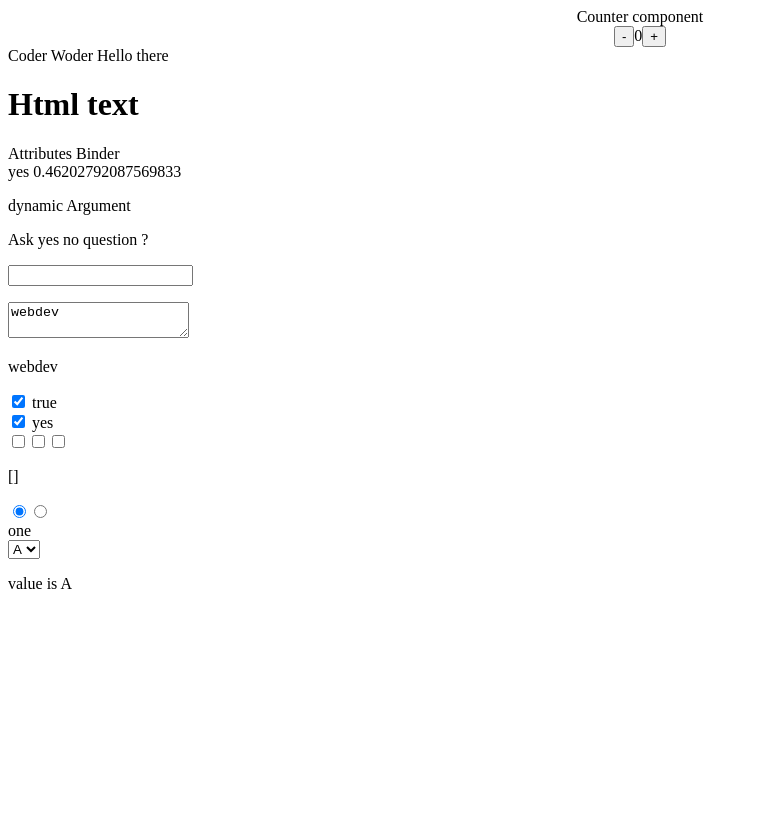
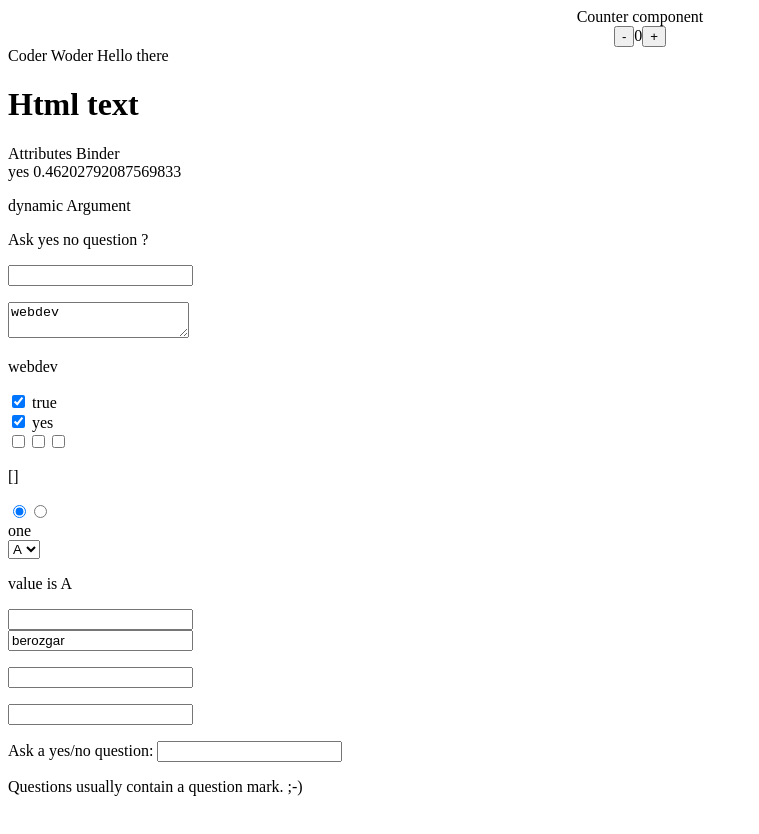
Before and after one commit to we-kartik-a001/Vuejs-Tutorial, a Vue app: page / in a window 1280 px wide. Shown: the top 834 px of the page, without its empty margins (0-759 px from the left). Before the commit the page ends 800 px from the top, so only its background shows below. Built offline with nearby package versions, Linux system fonts and the light colour scheme.

Commit message:
lecture 6 watchcomponent

```diff
--- a/src/App.vue
+++ b/src/App.vue
@@ -2,6 +2,10 @@
   <div>
     <counter></counter>
     <template-syntax></template-syntax>
-    <watch-component />
+    <FormInput/>
+    <watch-component/>
+    <div style=" margin-bottom: 25rem;">
+
+    </div>
   </div>
 </template>
--- /dev/null
+++ b/src/components/FormInput.vue
@@ -0,0 +1,82 @@
+<script setup>
+import { ref } from "vue";
+
+const question = ref(" ");
+
+const message = ref("webdev");
+
+const answer = ref("question genrally container");
+
+// Checkbox
+const checkbox_value = ref(true);
+
+const checked_names = ref([]);
+
+const checkbox_custome_value = ref("yes");
+
+// radio
+const checked_radio = ref("one");
+
+//select
+const selected = ref("A");
+
+</script>
+
+<template>
+  <div>
+    <p>Ask yes no question ?</p>
+    <input type="text" v-model="question" />
+    <p style="white-space: pre-line">{{ question }}</p>
+
+    <div>
+      <textarea v-model="message">message</textarea>
+      <p style="white-space: pre-line">{{ message }}</p>
+    </div>
+  </div>
+
+  <!-- Checkbox -->
+  <div>
+    <input type="checkbox" v-model="checkbox_value" />
+    {{ checkbox_value }}
+  </div>
+
+  <!-- Checkbox with custom value -->
+  <div>
+    <input
+      type="checkbox"
+      true-value="yes"
+      false-value="no"
+      v-model="checkbox_custome_value"
+    />
+    {{ checkbox_custome_value }}
+  </div>
+
+  <!-- Dynamic checkbox -->
+  <div>
+    <input type="checkbox" value="Nayan" v-model="checked_names" />
+    <input type="checkbox" value="Mohan" v-model="checked_names" />
+    <input type="checkbox" value="Rahul" v-model="checked_names" />
+  </div>
+  <p>{{ checked_names }}</p>
+
+  <!-- Radio -->
+  <div>
+    <input type="radio" value="one" v-model="checked_radio" />
+    <input type="radio" value="two" v-model="checked_radio" />
+  </div>
+
+  <div>
+    {{ checked_radio }}
+  </div>
+
+  <!-- select -->
+  <div>
+    <select v-model="selected">
+      <option>A</option>
+      <option>B</option>
+      <option>C</option>
+      <option>D</option>
+    </select>
+    <p>value is {{ selected }}</p>
+  </div>
+</template>
--- a/src/components/WatchComponent.vue
+++ b/src/components/WatchComponent.vue
@@ -1,80 +1,102 @@
+<script setup>
+import { ref, watch } from "vue";
+
+const name = ref("");
+
+//basic
+watch(name, (newValue, oldvalue) => {
+  console.log(`${oldvalue} to ${newValue}`);
+});
+
+const status = ref("berozgar");
+const statuschanger = ref("");
+
+watch(status, (newValue, oldvalue) => {
+  statuschanger.value = newValue;
+
+  return statuschanger;
+});
+
+//medium
+const search = ref("");
+const result = ref(null);
+
+watch(search, async (newsearch) => {
+  if (!newsearch) {
+    result.value = "";
+    return;
+  }
+
+  result.value = "Loading";
+  await new Promise((resolve) => setTimeout(resolve, 1000));
+  result.value = `Result of "${newsearch}"`;
+});
+
+// watch practice
+const searchtext = ref("");
+const searchresult = ref(null);
+
+watch(searchtext, async (newsearchtext) => {
+  if (!newsearchtext) {
+    searchresult.value = "";
+    return;
+  }
+
+  searchresult.value = "Loading";
+  await new Promise((resolve) => setTimeout(resolve, 1000));
+  searchresult.value = `Result of "${newsearchtext}"`;
+});
+
+// watch with api
+const question = ref("");
+const answer = ref("Questions usually contain a question mark. ;-)");
+const loading = ref(false);
+
+watch(question, async (newquestion, oldquestion) => {
+  if (newquestion.includes("yes")) {
+    loading.value = true;
+    answer.value = "Thinking...";
+    try {
+    const res = await fetch("https://yesno.wtf/api");
+    answer.value = (await res.json()).answer;
+  } catch (error) {
+    answer.value = "Error! Could not reach the API. " + error;
+  } finally {
+    loading.value = false;
+  }
+  }
+
+});
+</script>
+
 <template>
+  <input v-model="name" />
+
+  <!-- practice -->
   <div>
-    <p>Ask yes no question ?</p>
-    <input type="text" v-model="question" />
-    <p style="white-space: pre-line">{{ question }}</p>
+    <input type="text" v-model="status" />
+  </div>
+  <p>
+    {{ statuschanger }}
+  </p>
 
-    <div>
-      <textarea v-model="message">message</textarea>
-      <p style="white-space: pre-line">{{ message }}</p>
-    </div>
+  <!-- watch api -->
+  <div>
+    <input type="text" v-model="search" />
+    <p>{{ result }}</p>
   </div>
 
-  <!-- Checkbox -->
+  <!-- Watch api practice -->
   <div>
-    <input type="checkbox" v-model="checkbox_value" />
-    {{ checkbox_value }}
-  </div>
-
-  <!-- Checkbox with custom value -->
-  <div>
-    <input
-      type="checkbox"
-      true-value="yes"
-      false-value="no"
-      v-model="checkbox_custome_value"
-    />
-    {{ checkbox_custome_value }}
-  </div>
-
-  <!-- Dynamic checkbox -->
-  <div>
-    <input type="checkbox" value="Nayan" v-model="checked_names" />
-    <input type="checkbox" value="Mohan" v-model="checked_names" />
-    <input type="checkbox" value="Rahul" v-model="checked_names" />
-  </div>
-  <p>{{ checked_names }}</p>
-
-  <!-- Radio -->
-  <div>
-    <input type="radio" value="one" v-model="checked_radio" />
-    <input type="radio" value="two" v-model="checked_radio" />
+    <input type="text" v-model="searchtext" />
+    <p>{{ searchresult }}</p>
   </div>
 
   <div>
-    {{ checked_radio }}
-  </div>
-
-  <!-- select -->
-  <div>
-    <select v-model="selected">
-      <option>A</option>
-      <option>B</option>
-      <option>C</option>
-      <option>D</option>
-    </select>
-    <p>value is {{ selected }}</p>
+    <p>
+      Ask a yes/no question:
+      <input v-model="question" :disabled="loading" />
+    </p>
+    <p>{{ answer }}</p>
   </div>
 </template>
-<script setup>
-import { ref } from "vue";
-
-const question = ref(" ");
-
-const message = ref("webdev");
-
-const answer = ref("question genrally container");
-
-// Checkbox
-const checkbox_value = ref(true);
-
-const checked_names = ref([]);
-
-const checkbox_custome_value = ref("yes");
-
-// radio
-const checked_radio = ref("one");
-
-//select
-const selected = ref("A");
-</script>
--- a/src/main.js
+++ b/src/main.js
@@ -4,12 +4,14 @@ import { createApp } from 'vue'
 import App from './App.vue'
 import Counter from './components/Counter.vue';
 import TemplateSyntax from './components/TemplateSyntax.vue';
+import FormInput from './components/FormInput.vue';
 import WatchComponent from './components/WatchComponent.vue';
 
 const app = createApp(App);
 
 app.component('Counter', Counter);
 app.component('TemplateSyntax', TemplateSyntax);
+app.component('FormInput', FormInput);
 app.component('WatchComponent', WatchComponent);
 
 app.mount('#app');
```
